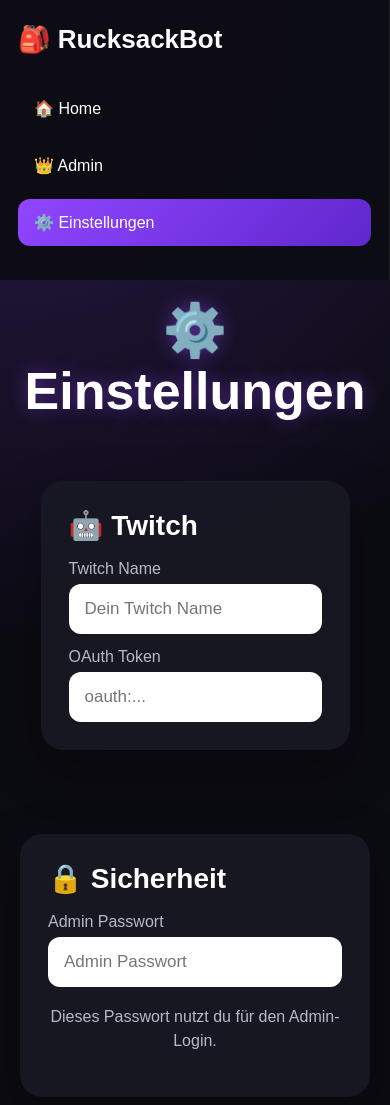
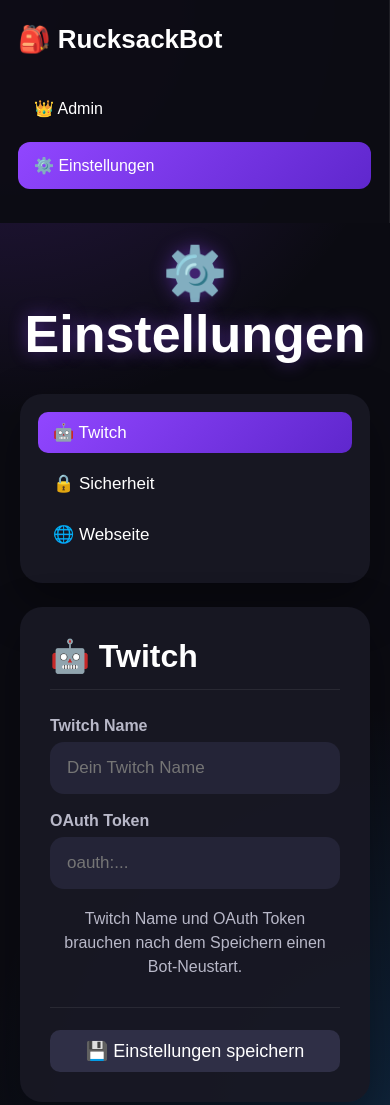
Before and after one commit to dennisheimbichner505-sketch/RucksackBot, a website: page public/settings.html in a window 390 px wide. Shown: the top 1105 px of the page. Drawn offline with Linux system fonts and the light colour scheme; no server answers.

```diff
--- a/public/css/style.css
+++ b/public/css/style.css
@@ -472,4 +472,155 @@
     margin: 0 auto;
     padding: 36px;
 }
+/* ==========================
+   Settings Messages Polish
+========================== */
+
+.settings-card textarea {
+    width: 100%;
+    min-height: 92px;
+    resize: vertical;
+    margin-top: 8px;
+    margin-bottom: 18px;
+    padding: 14px;
+    border-radius: 14px;
+    border: 2px solid transparent;
+    background: #242437;
+    color: white;
+    font-size: 16px;
+    line-height: 1.5;
+    outline: none;
 }
+
+.settings-card textarea:focus {
+    border-color: var(--purple);
+    box-shadow: 0 0 15px rgba(145,70,255,.45);
+}
+
+.settings-card label {
+    display: block;
+    margin-top: 14px;
+    margin-bottom: 6px;
+    color: var(--muted);
+    font-weight: 600;
+}
+
+.settings-card {
+    display: flex;
+    flex-direction: column;
+}
+
+.settings-card h2 {
+    border-bottom: 1px solid rgba(255,255,255,0.08);
+    padding-bottom: 12px;
+}
+.settings-layout {
+    display: grid;
+    grid-template-columns: 240px 1fr;
+    gap: 24px;
+    margin-top: 30px;
+}
+
+.settings-tabs {
+    background: var(--panel);
+    border-radius: 22px;
+    padding: 18px;
+    box-shadow: 0 20px 50px rgba(0,0,0,0.35);
+    height: fit-content;
+}
+
+.settings-tab {
+    width: 100%;
+    display: block;
+    margin-bottom: 10px;
+    text-align: left;
+    font-size: 17px;
+    background: transparent;
+}
+
+.settings-tab:hover,
+.settings-tab.active {
+    background: linear-gradient(135deg, var(--purple), #5f27cd);
+}
+
+.settings-panel {
+    background: var(--panel);
+    border-radius: 22px;
+    padding: 30px;
+    box-shadow: 0 20px 50px rgba(0,0,0,0.35);
+}
+
+.settings-section {
+    display: none;
+}
+
+.settings-section.active {
+    display: block;
+}
+
+.settings-section h2 {
+    margin-top: 0;
+    font-size: 32px;
+    border-bottom: 1px solid rgba(255,255,255,0.08);
+    padding-bottom: 14px;
+}
+
+.settings-section label {
+    display: block;
+    margin-top: 18px;
+    margin-bottom: 7px;
+    color: var(--muted);
+    font-weight: 600;
+}
+
+.settings-section input,
+.settings-section textarea {
+    width: 100%;
+    border-radius: 14px;
+    border: 2px solid transparent;
+    background: #242437;
+    color: white;
+    font-size: 17px;
+    outline: none;
+}
+
+.settings-section input {
+    height: 52px;
+    padding: 0 15px;
+}
+
+.settings-section textarea {
+    min-height: 96px;
+    resize: vertical;
+    padding: 14px;
+    line-height: 1.5;
+}
+
+.settings-section input:focus,
+.settings-section textarea:focus {
+    border-color: var(--purple);
+    box-shadow: 0 0 15px rgba(145,70,255,.45);
+}
+
+.settings-save {
+    margin-top: 28px;
+    border-top: 1px solid rgba(255,255,255,0.08);
+    padding-top: 22px;
+}
+
+.settings-save button {
+    width: 100%;
+    font-size: 18px;
+}
+
+.settings-note {
+    color: var(--muted);
+    line-height: 1.5;
+}
+
+@media (max-width: 900px) {
+    .settings-layout {
+        grid-template-columns: 1fr;
+    }
+}
+}
--- a/public/js/settings.js
+++ b/public/js/settings.js
@@ -6,6 +6,19 @@
     document.getElementById("oauthToken").value = data.oauthToken;
     document.getElementById("adminToken").value = data.adminToken;
     document.getElementById("port").value = data.port;
+}
+
+function showSettingsTab(tabName) {
+    document.querySelectorAll(".settings-section").forEach(section => {
+        section.classList.remove("active");
+    });
+
+    document.querySelectorAll(".settings-tab").forEach(tab => {
+        tab.classList.remove("active");
+    });
+
+    document.getElementById(`tab-${tabName}`).classList.add("active");
+    event.currentTarget.classList.add("active");
 }
 
 async function saveSettings() {
--- a/public/settings.html
+++ b/public/settings.html
@@ -9,7 +9,6 @@
 <div class="app-layout">
     <aside class="sidebar">
         <h2>🎒 RucksackBot</h2>
-        <a href="/">🏠 Home</a>
         <a href="/admin">👑 Admin</a>
         <a href="/settings" class="active">⚙️ Einstellungen</a>
     </aside>
@@ -19,8 +18,15 @@
 
         <div id="toast" class="toast"></div>
 
-        <div class="settings-grid">
-            <div class="settings-card">
+        <div class="settings-layout">
+            <div class="settings-tabs">
+                <button class="settings-tab active" onclick="showSettingsTab('twitch')">🤖 Twitch</button>
+                <button class="settings-tab" onclick="showSettingsTab('security')">🔒 Sicherheit</button>
+                <button class="settings-tab" onclick="showSettingsTab('website')">🌐 Webseite</button>
+            </div>
+
+            <div class="settings-panel">
+                <section id="tab-twitch" class="settings-section active">
                     <h2>🤖 Twitch</h2>
 
                     <label>Twitch Name</label>
@@ -28,9 +34,13 @@
 
                     <label>OAuth Token</label>
                     <input id="oauthToken" type="password" placeholder="oauth:...">
-            </div>
 
-            <div class="settings-card">
+                    <p class="settings-note">
+                        Twitch Name und OAuth Token brauchen nach dem Speichern einen Bot-Neustart.
+                    </p>
+                </section>
+
+                <section id="tab-security" class="settings-section">
                     <h2>🔒 Sicherheit</h2>
 
                     <label>Admin Passwort</label>
@@ -39,27 +49,22 @@
                     <p class="settings-note">
                         Dieses Passwort nutzt du für den Admin-Login.
                     </p>
-            </div>
+                </section>
 
-            <div class="settings-card">
+                <section id="tab-website" class="settings-section">
                     <h2>🌐 Webseite</h2>
 
                     <label>Port</label>
                     <input id="port" type="number" placeholder="3000">
 
                     <p class="settings-note">
-                    Standard ist 3000.
+                        Standard ist 3000. Eine Änderung braucht einen Bot-Neustart.
                     </p>
+                </section>
+
+                <div class="settings-save">
+                    <button onclick="saveSettings()">💾 Einstellungen speichern</button>
                 </div>
-
-            <div class="settings-card">
-                <h2>💾 Speichern</h2>
-
-                <p class="settings-note">
-                    Twitch Name, OAuth Token und Port brauchen nach dem Speichern einen Bot-Neustart.
-                </p>
-
-                <button onclick="saveSettings()">💾 Einstellungen speichern</button>
             </div>
         </div>
     </main>
```
Also changed, not shown: public/admin.html (+1 -1 lines), public/js/app.js (+8 -13 lines), public/login.html (+0 -1 lines), queue.js (+8 -2 lines). Lines whose indentation alone changed are shown as unchanged.
